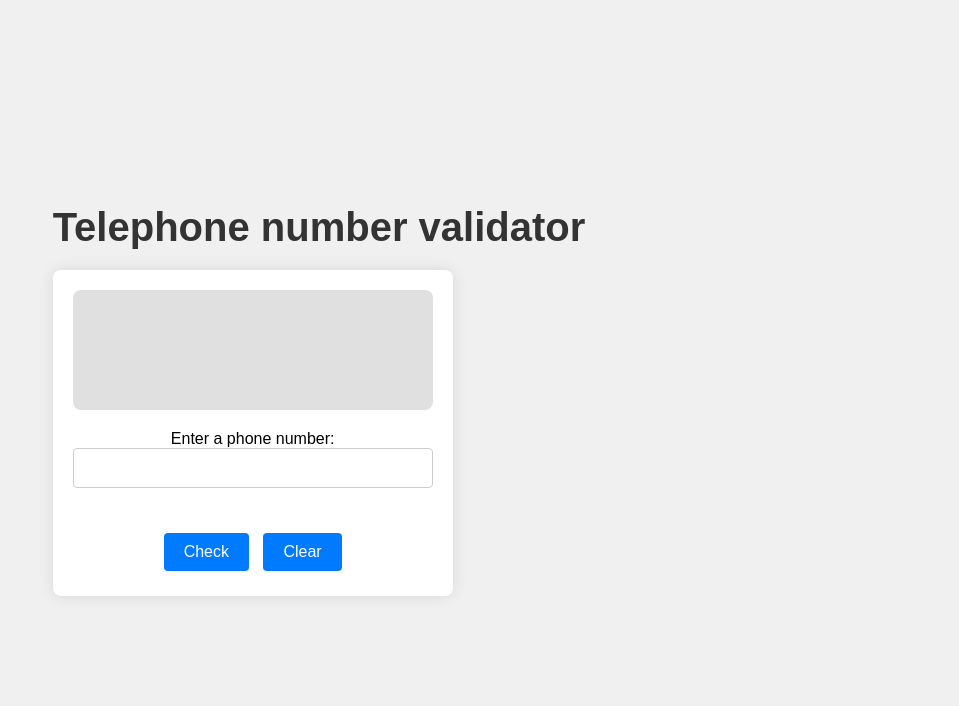
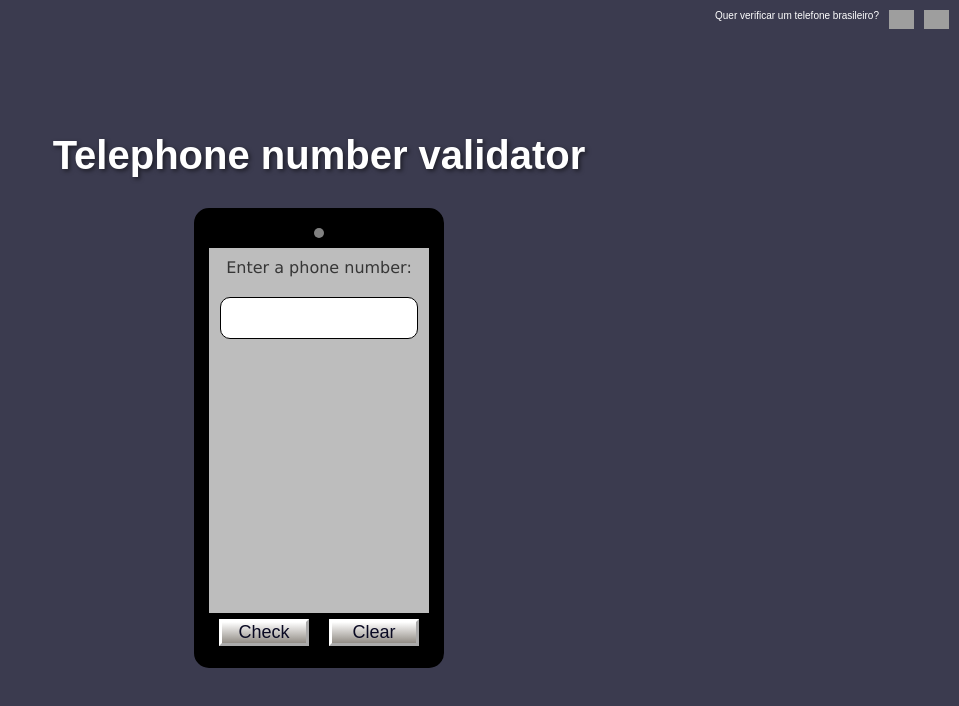
Before and after one commit to VenomGu/number-validator, a website: page index.html in a window 1280 px wide. Shown: the whole page, without its empty margins (321-1280 px from the left). Drawn offline with Linux system fonts and the light colour scheme; grey boxes are pictures that could not be loaded.

Commit message:
Finalizado

```diff
--- a/index.html
+++ b/index.html
@@ -7,16 +7,38 @@
     <title>Telephone number validator</title>
 </head>
 <body>
+    <!DOCTYPE html>
+<html lang="en">
+<head>
+    <meta charset="UTF-8">
+    <meta name="viewport" content="width=device-width, initial-scale=1.0">
+    <link rel="stylesheet" href="styles.css">
+    <title>Telephone Number Validator</title>
+</head>
+<body>
+            <div id="flags-container">
+            <p id="flags-label">Quer verificar um telefone brasileiro?</p>
+        <div>
+            <img src="https://upload.wikimedia.org/wikipedia/commons/thumb/0/05/Flag_of_Brazil.svg/2560px-Flag_of_Brazil.svg.png"
+                alt="Brazilian Flag" width="25" onclick="brazilianVersion()" id="brazilian-flag">
+        </div>
+
+        <div>
+            <img src="https://upload.wikimedia.org/wikipedia/commons/thumb/a/a4/Flag_of_the_United_States.svg/2560px-Flag_of_the_United_States.svg.png"
+                alt="US Flag" width="25" onclick="usVersion()" id="us-flag">
+        </div>
+        </div>
     <main>
-    <h1 id="title">
-        Telephone number validator
-    </h1>
+
+        <h1 id="title">Telephone number validator</h1>
+
+
         <div id="phone-container">
             <div id="phone-background">
                 <div id="phone-camera"></div>
             </div>
-        <label for="user-input">Enter a phone number: </label>
-        <input maxlength="20" type="text" id="user-input" value>
+            <label for="user-input" id="phone-label">Enter a phone number: </label>
+            <input maxlength="20" type="text" id="user-input">
             <div id="results-div"></div>
             <div class="phone-footer">
                 <button class="btn-styles" id="check-btn">Check</button>
@@ -29,10 +51,3 @@
 
 </body>
 </html>
-
-<!--
-35. When the #user-input element contains a valid US number and the #check-btn element is clicked, the #results-div element should contain the text "Valid US number: " followed by the number.
-
-Failed:36. When the #user-input element contains an invalid US number and the #check-btn element is clicked, the #results-div element should contain the text "Invalid US number: " followed by the number.
-
--->
--- a/script.js
+++ b/script.js
@@ -1,29 +1,64 @@
+let userInput = document.getElementById("user-input");
+let checkBtn = document.getElementById("check-btn");
+let clearBtn = document.getElementById("clear-btn");
+let resultsDiv = document.getElementById("results-div");
 
-function validatePhoneNumber(number) {
-    const regex = /^(1\s?)?(\(\d{3}\)|\d{3})([\s\-]?)\d{3}([\s\-]?)\d{4}$/;
-    return regex.test(number);
+let regexConfigBr = /^\s*(\(\d{2}\)\s?|\d{2}\s?)?(\d{5}|\d{4})[-. ]?(\d{4})[-. ]?\s*$/;
+
+let regexConfigUs = /^(1\s?)?(\(\d{3}\)|\d{3})[\s\-]?\d{3}[\s\-]?\d{4}$/;
+
+let currentVersion = "us";
+
+function brazilianVersion() {
+    currentVersion = "br";
+    document.getElementById("title").textContent = "Validador de Telefone Brasileiro";
+    document.getElementById("phone-label").textContent = "Insira um telefone brasileiro:";
+    document.getElementById("check-btn").textContent = "Checar";
+    document.getElementById("clear-btn").textContent = "Limpar";
 }
 
-function checkPhoneNumber() {
-    const userInput = document.getElementById('user-input').value;
-    const resultsDiv = document.getElementById('results-div');
+function usVersion() {
+    currentVersion = "us";
+    document.getElementById("title").textContent = "US Telephone Number Validator";
+    document.getElementById("phone-label").textContent = "Enter a US phone number:";
+    document.getElementById("check-btn").textContent = "Check";
+    document.getElementById("clear-btn").textContent = "Clear";
+}
 
-    if (userInput.trim() === '') {
-        alert('Please provide a phone number');
-        return;
+function checkNumber() {
+    const regex = currentVersion === "us" ? regexConfigUs : regexConfigBr;
+
+    if (userInput.value == "") {
+        let alertMessage = currentVersion === "us" ? "Please provide a US phone number" : "Por favor, forneça um telefone brasileiro";
+        return alert(alertMessage);
     }
 
-    if (validatePhoneNumber(userInput)) {
-        resultsDiv.textContent = `Valid US number: ${userInput}`;
+    let item = document.createElement("p");
+
+    if (resultsDiv.children.length > 3) {
+        resultsDiv.innerHTML = "";
+    }
+    resultsDiv.appendChild(item);
+
+    if (regex.test(userInput.value)) {
+        item.innerHTML = `${currentVersion === "us" ? "US valid number" : "Número br válido"} : <br/>` + userInput.value;
+        item.classList.add("valid");
+        userInput.value = "";
     } else {
-        resultsDiv.textContent = `Invalid US number: ${userInput}`;
+        item.innerHTML = `${currentVersion === "us" ? "US invalid number" : "Número br inválido"}: <br/>` + userInput.value;
+        item.classList.add("invalid");
+        userInput.value = "";
     }
 }
 
-function clearResults() {
-    const resultsDiv = document.getElementById('results-div');
-    resultsDiv.textContent = '';
-}
+checkBtn.addEventListener("click", checkNumber);
 
-document.getElementById('check-btn').addEventListener('click', checkPhoneNumber);
-document.getElementById('clear-btn').addEventListener('click', clearResults);
+clearBtn.addEventListener("click", () => {
+    resultsDiv.innerHTML = "";
+});
+
+userInput.addEventListener("keydown", e => {
+    if (e.key === "Enter") {
+        checkNumber();
+    }
+});
--- a/styles.css
+++ b/styles.css
@@ -4,11 +4,18 @@
   padding: 0;
   box-sizing: border-box;
 }
+main {
+  display: flex;
+  flex-direction: column;
+  align-items: center;
+  justify-content: center;
+  height: 100vh;
+}
 
 /* Corpo da página */
 body {
   font-family: Arial, sans-serif;
-  background-color: #f0f0f0;
+  background-color: #3b3b4f;
   display: flex;
   justify-content: center;
   align-items: center;
@@ -19,28 +26,58 @@ body {
 #title {
   text-align: center;
   font-size: 2.5rem;
-  margin-bottom: 20px;
-  color: #333;
+  margin-top: 30px;
+  color: #ffffff;
+  text-shadow: 2px 2px 4px rgba(0, 0, 0, 0.5);
+  @media (max-width: 768px) {
+    font-size: 2rem;
+  }
+  @media (max-width: 480px) {
+    font-size: 1.5rem;
+  }
 }
 
 /* Contêiner principal */
 #phone-container {
-  background-color: white;
-  padding: 20px;
-  border-radius: 8px;
-  box-shadow: 0 0 15px rgba(0, 0, 0, 0.1);
-  width: 100%;
-  max-width: 400px;
-  text-align: center;
+  position: relative;
+  background-color: #bdbdbd;
+  width: 250px;
+  height: 460px;
+  margin: 30px auto;
+  border-radius: 15px;
+  border: 15px solid black;
+  display: flex;
+  flex-direction: column;
+  align-items: center;
 }
 
 /* Fundo do telefone */
 #phone-background {
+  background-color: black;
   width: 100%;
-  height: 120px;
-  background-color: #e0e0e0;
-  border-radius: 8px;
-  margin-bottom: 20px;
+  height: 25px;
+}
+
+/* Camera do telefone */
+#phone-camera {
+  background-color: rgb(129, 129, 129);
+  width: 10px;
+  height: 10px;
+  border-radius: 50%;
+  margin: auto;
+  margin-top: 5px;
+  margin-bottom: 5px;
+}
+
+.phone-footer {
+  background-color: black;
+  width: 100%;
+  height: 40px;
+  position: absolute;
+  bottom: 0;
+  display: flex;
+  align-items: center;
+  justify-content: center;
 }
 
 /* Div para resultados */
@@ -52,15 +89,22 @@ body {
 
 /* Estilo dos botões */
 .btn-styles {
-  background-color: #007bff;
-  color: white;
-  padding: 10px 20px;
-  font-size: 1rem;
-  border: none;
-  border-radius: 4px;
   cursor: pointer;
-  margin: 5px;
-  transition: background-color 0.3s;
+  width: 100px;
+  margin: 10px;
+  color: #0a0a23;
+  font-size: 18px;
+  background-color: #ffffff;
+  background-image: linear-gradient(#ffffff, #928d86);
+  border-color: #ffffff;
+  border-width: 3px;
+}
+
+#phone-label {
+  color: #363636;
+  margin: 10px 15px;
+  font-family: Verdana, Geneva, Tahoma, sans-serif;
+  font-size: 16px;
 }
 
 /* Efeito ao passar o mouse nos botões */
@@ -70,20 +114,47 @@ body {
 
 /* Estilo do campo de entrada */
 #user-input {
-  width: 100%;
-  padding: 10px;
-  font-size: 1rem;
-  border: 1px solid #ccc;
-  border-radius: 4px;
-  margin-bottom: 20px;
+  display: block;
+  margin: 10px auto;
+  padding: 5px;
+  border: 1px solid black;
+  border-radius: 10px;
+  text-align: center;
+  width: 90%;
+  height: 42px;
+  font-size: 16px;
 }
 
-/* Estilo da área de resultados (validando com cor) */
 #results-div {
-  color: #d9534f; /* Vermelho para inválido */
+  font-size: 1rem;
+  padding: 5px;
+  text-align: center;
+  margin: 10px 0;
+}
+p {
+  color: #3b3f14;
+  font-size: 1.2rem;
+  font-weight: normal;
+  padding-bottom: 10px;
 }
 
-/* Estilo para resultados válidos */
-#results-div.valid {
-  color: #5bc0de; /* Azul para válido */
+#flags-container {
+  position: absolute;
+  top: 10px;
+  right: 10px;
+  display: flex;
+  gap: 10px;
+  #brazilian-flag {
+    cursor: pointer;
+  }
+
+  #us-flag {
+    cursor: pointer;
+  }
 }
+
+#flags-label {
+  color: #ffffff;
+  font-size: 10px;
+  font-weight: lighter;
+}
```
Lines whose indentation alone changed are shown as unchanged.
